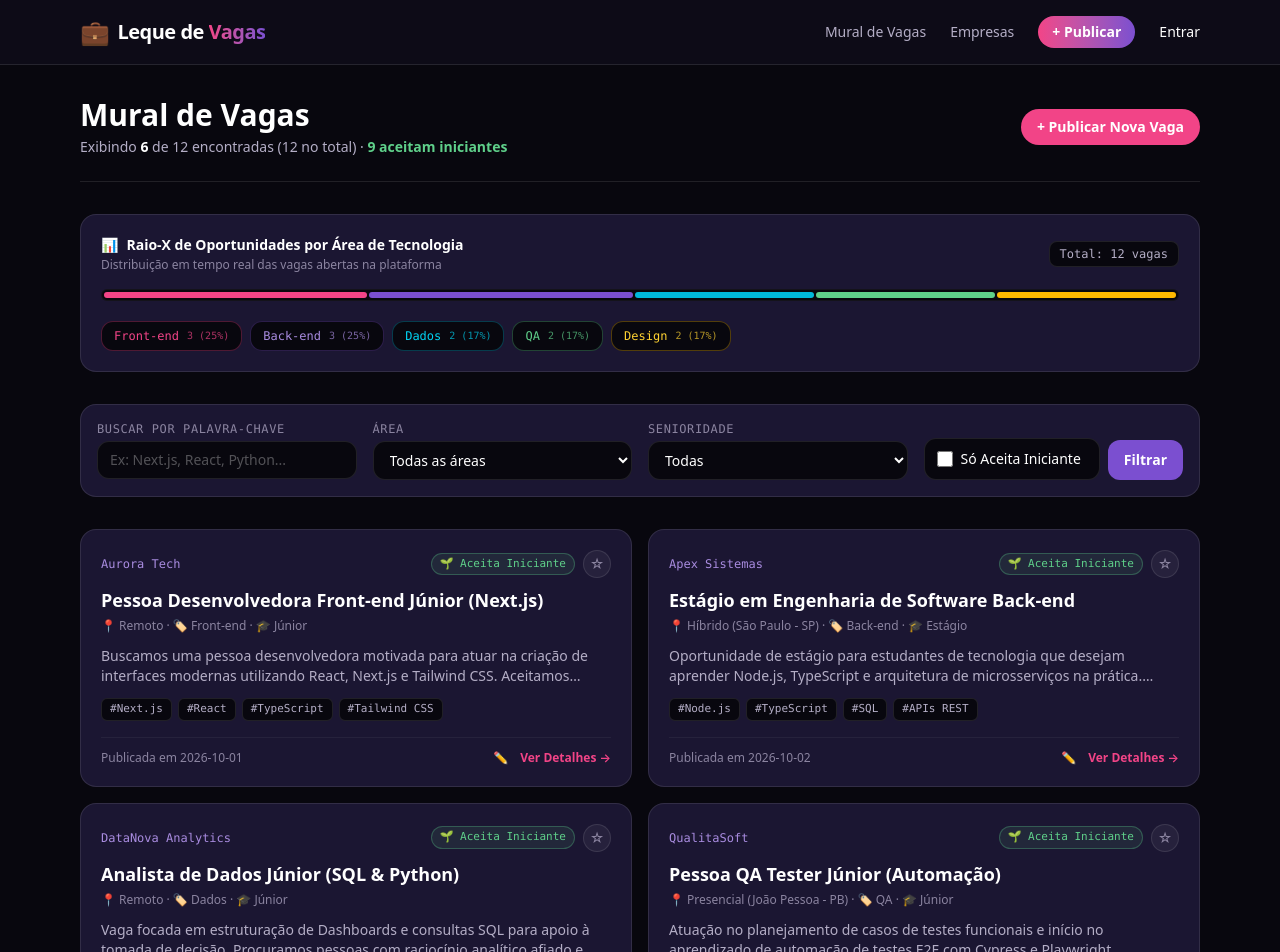
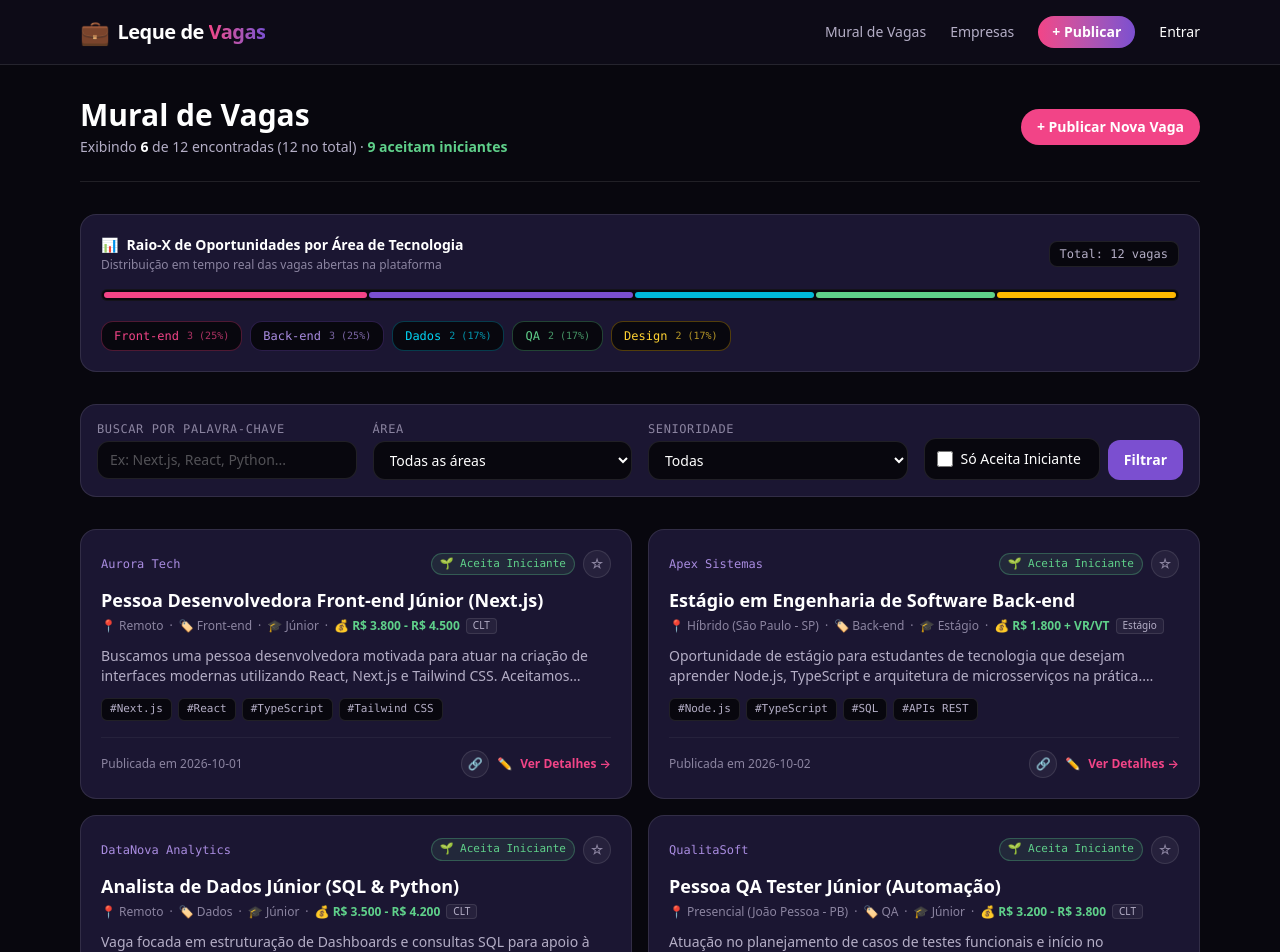
Before and after one commit to haendelribeiro/lequedevagas-web, a Next.js app: page /vagas in a window 1280 px wide. Shown: the top 952 px of the page. Built offline with nearby package versions, Linux system fonts and the light colour scheme; no server answers.

Commit message:
feat: adiciona exportacao CSV, compartilhamento com Toast, OG Image dinamica e faixas salariais

```diff
--- /dev/null
+++ b/app/vagas/BotaoCompartilhar.tsx
@@ -0,0 +1,68 @@
+'use client';
+
+import { useState } from 'react';
+
+type Props = {
+  vagaId: string;
+  titulo: string;
+  empresa: string;
+};
+
+export default function BotaoCompartilhar({ vagaId, titulo, empresa }: Props) {
+  const [toastVisivel, setToastVisivel] = useState(false);
+
+  async function handleCompartilhar(e: React.MouseEvent) {
+    e.preventDefault();
+    e.stopPropagation();
+
+    const url = `${window.location.origin}/vagas/${vagaId}`;
+    const texto = `Confira esta vaga de ${titulo} na ${empresa} no Leque de Vagas: ${url}`;
+
+    if (navigator.share) {
+      try {
+        await navigator.share({
+          title: `${titulo} - ${empresa}`,
+          text: texto,
+          url: url,
+        });
+        return;
+      } catch {
+        // Se usuário cancelar o share nativo, faz fallback pro clipboard
+      }
+    }
+
+    try {
+      await navigator.clipboard.writeText(url);
+      setToastVisivel(true);
+      setTimeout(() => {
+        setToastVisivel(false);
+      }, 2500);
+    } catch {
+      alert(`Copie o link: ${url}`);
+    }
+  }
+
+  return (
+    <>
+      <button
+        type="button"
+        onClick={handleCompartilhar}
+        title="Compartilhar vaga ou copiar link"
+        className="w-7 h-7 rounded-full bg-white/5 hover:bg-white/10 border border-white/10 text-xs text-[#B4AEC6] hover:text-white flex items-center justify-center transition-all hover:scale-105"
+      >
+        🔗
+      </button>
+
+      {/* Toast Flutuante de Confirmação */}
+      {toastVisivel && (
+        <div className="fixed bottom-6 right-6 z-50 bg-[#1B1632] border border-[#5fd08a]/40 text-white px-4 py-3 rounded-2xl shadow-2xl flex items-center gap-3 animate-bounce">
+          <span className="text-xl">📋</span>
+          <div>
+            <p className="text-xs font-bold text-[#5fd08a]">Link copiado com sucesso!</p>
+            <p className="text-[11px] text-[#B4AEC6]">Cole no WhatsApp, LinkedIn ou com seus colegas.</p>
+          </div>
+        </div>
+      )}
+    </>
+  );
+}
--- /dev/null
+++ b/app/vagas/[id]/opengraph-image.tsx
@@ -0,0 +1,92 @@
+import { ImageResponse } from 'next/og';
+import { buscarVagaPorId } from '@/data/vagas';
+
+export const size = {
+  width: 1200,
+  height: 630,
+};
+
+export const contentType = 'image/png';
+
+type Props = {
+  params: Promise<{
+    id: string;
+  }>;
+};
+
+export default async function Image({ params }: Props) {
+  const { id } = await params;
+  const vaga = buscarVagaPorId(id);
+
+  return new ImageResponse(
+    (
+      <div
+        style={{
+          width: '100%',
+          height: '100%',
+          display: 'flex',
+          flexDirection: 'column',
+          justifyContent: 'space-between',
+          backgroundColor: '#08070E',
+          padding: '60px',
+          color: '#F3F0FA',
+          fontFamily: 'sans-serif',
+          border: '16px solid #1B1632',
+        }}
+      >
+        <div style={{ display: 'flex', alignItems: 'center', gap: '16px' }}>
+          <div style={{ fontSize: '42px' }}>💼</div>
+          <div style={{ fontSize: '32px', fontWeight: 'bold' }}>
+            Leque de <span style={{ color: '#F24487' }}>Vagas</span>
+          </div>
+        </div>
+
+        <div style={{ display: 'flex', flexDirection: 'column', gap: '20px' }}>
+          <div style={{ display: 'flex', gap: '12px', fontSize: '20px' }}>
+            <span style={{ backgroundColor: '#1B1632', padding: '6px 16px', borderRadius: '8px', color: '#A98CE0' }}>
+              🏢 {vaga?.empresa || 'Empresa Parceira'}
+            </span>
+            <span style={{ backgroundColor: '#1B1632', padding: '6px 16px', borderRadius: '8px', color: '#5fd08a' }}>
+              🌱 Aceita Iniciante
+            </span>
+            <span style={{ backgroundColor: '#1B1632', padding: '6px 16px', borderRadius: '8px', color: '#F24487' }}>
+              {vaga?.senioridade || 'Júnior'}
+            </span>
+          </div>
+
+          <div
+            style={{
+              fontSize: '52px',
+              fontWeight: '900',
+              lineHeight: 1.15,
+              color: '#ffffff',
+            }}
+          >
+            {vaga?.titulo || 'Oportunidade de Tecnologia'}
+          </div>
+
+          <div style={{ fontSize: '24px', color: '#B4AEC6' }}>
+            📍 {vaga?.local || 'Remoto'} · 🏷️ {vaga?.area || 'Tecnologia'} · 💰 {vaga?.salario || 'A combinar'} ({vaga?.regime || 'CLT'})
+          </div>
+        </div>
+
+        <div
+          style={{
+            display: 'flex',
+            justifyContent: 'space-between',
+            fontSize: '18px',
+            color: '#8B84A0',
+            borderTop: '2px solid #1B1632',
+            paddingTop: '20px',
+          }}
+        >
+          <span>Plataforma Oficial de Vagas para Migração de Carreira</span>
+          <span>Next.js 16 · Turbopack</span>
+        </div>
+      </div>
+    ),
+    {
+      ...size,
+    }
+  );
+}
--- a/app/vagas/page.tsx
+++ b/app/vagas/page.tsx
@@ -3,6 +3,7 @@ import { listarVagas } from '@/data/vagas';
 import PaginacaoVagas from './PaginacaoVagas';
 import EstatisticasMercado from './EstatisticasMercado';
 import BotaoFavorito from './BotaoFavorito';
+import BotaoCompartilhar from './BotaoCompartilhar';
 
 export const metadata = {
   title: 'Mural de Vagas · Leque de Vagas',
@@ -176,8 +177,19 @@ export default async function MuralDeVagasPage({ searchParams }: Props) {
                     </Link>
                   </h2>
 
-                  <p className="text-xs text-[#8B84A0] mt-1">
-                    📍 {vaga.local} · 🏷️ {vaga.area} · 🎓 {vaga.senioridade}
+                  <p className="text-xs text-[#8B84A0] mt-1 flex flex-wrap items-center gap-1.5">
+                    <span>📍 {vaga.local}</span>
+                    <span>·</span>
+                    <span>🏷️ {vaga.area}</span>
+                    <span>·</span>
+                    <span>🎓 {vaga.senioridade}</span>
+                    {vaga.salario && (
+                      <>
+                        <span>·</span>
+                        <span className="text-[#5fd08a] font-semibold">💰 {vaga.salario}</span>
+                        <span className="px-1.5 py-0.2 rounded bg-white/5 border border-white/10 text-[10px] text-[#B4AEC6]">{vaga.regime || 'CLT'}</span>
+                      </>
+                    )}
                   </p>
 
                   <p className="text-sm text-[#B4AEC6] mt-3 line-clamp-2">
@@ -201,7 +213,8 @@ export default async function MuralDeVagasPage({ searchParams }: Props) {
 
                 <div className="mt-4 pt-3 border-t border-white/5 flex items-center justify-between">
                   <span className="text-xs text-[#8B84A0]">Publicada em {vaga.publicadaEm}</span>
-                  <div className="flex items-center gap-3">
+                  <div className="flex items-center gap-2">
+                    <BotaoCompartilhar vagaId={vaga.id} titulo={vaga.titulo} empresa={vaga.empresa} />
                     <Link
                       href={`/vagas/${vaga.id}/editar`}
                       className="text-xs text-[#8B84A0] hover:text-white"
--- a/data/vagas.ts
+++ b/data/vagas.ts
@@ -1,5 +1,6 @@
 export type AreaTech = 'Front-end' | 'Back-end' | 'Dados' | 'QA' | 'Design';
 export type Senioridade = 'Estágio' | 'Júnior' | 'Pleno';
+export type RegimeContratacao = 'CLT' | 'PJ' | 'Estágio';
 
 export type Vaga = {
   id: string;
@@ -12,6 +13,8 @@ export type Vaga = {
   aceitaIniciante: boolean;
   descricao: string;
   publicadaEm: string;
+  salario?: string;
+  regime?: RegimeContratacao;
   tags?: string[];
 };
 
@@ -25,6 +28,8 @@ export const vagasIniciais: Vaga[] = [
     senioridade: "Júnior",
     local: "Remoto",
     aceitaIniciante: true,
+    salario: "R$ 3.800 - R$ 4.500",
+    regime: "CLT",
     descricao: "Buscamos uma pessoa desenvolvedora motivada para atuar na criação de interfaces modernas utilizando React, Next.js e Tailwind CSS. Aceitamos pessoas em transição de carreira que tenham projetos práticos construídos.",
     publicadaEm: "2026-10-01",
     tags: ["Next.js", "React", "TypeScript", "Tailwind CSS"]
@@ -38,6 +43,8 @@ export const vagasIniciais: Vaga[] = [
     senioridade: "Estágio",
     local: "Híbrido (São Paulo - SP)",
     aceitaIniciante: true,
+    salario: "R$ 1.800 + VR/VT",
+    regime: "Estágio",
     descricao: "Oportunidade de estágio para estudantes de tecnologia que desejam aprender Node.js, TypeScript e arquitetura de microsserviços na prática. Mentoria dedicada garantida.",
     publicadaEm: "2026-10-02",
     tags: ["Node.js", "TypeScript", "SQL", "APIs REST"]
@@ -51,6 +58,8 @@ export const vagasIniciais: Vaga[] = [
     senioridade: "Júnior",
     local: "Remoto",
     aceitaIniciante: true,
+    salario: "R$ 3.500 - R$ 4.200",
+    regime: "CLT",
     descricao: "Vaga focada em estruturação de Dashboards e consultas SQL para apoio à tomada de decisão. Procuramos pessoas com raciocínio analítico afiado e vontade de aprender PowerBI e Python.",
     publicadaEm: "2026-10-03",
     tags: ["Python", "SQL", "PowerBI", "Pandas"]
@@ -64,6 +73,8 @@ export const vagasIniciais: Vaga[] = [
     senioridade: "Júnior",
     local: "Presencial (João Pessoa - PB)",
     aceitaIniciante: true,
+    salario: "R$ 3.200 - R$ 3.800",
+    regime: "CLT",
     descricao: "Atuação no planejamento de casos de testes funcionais e início no aprendizado de automação de testes E2E com Cypress e Playwright.",
     publicadaEm: "2026-10-03",
     tags: ["Playwright", "Cypress", "QA", "Testes E2E"]
@@ -77,6 +88,8 @@ export const vagasIniciais: Vaga[] = [
     senioridade: "Júnior",
     local: "Remoto",
     aceitaIniciante: true,
+    salario: "R$ 3.400 - R$ 4.000",
+    regime: "PJ",
     descricao: "Criação de protótipos navegáveis no Figma, wireframes e testes de usabilidade para produtos digitais. É fundamental apresentar um portfólio com estudos de caso fictícios ou reais.",
     publicadaEm: "2026-10-04",
     tags: ["Figma", "UI Design", "UX Research", "Wireframes"]
@@ -90,6 +103,8 @@ export const vagasIniciais: Vaga[] = [
     senioridade: "Pleno",
     local: "Remoto",
     aceitaIniciante: false,
+    salario: "R$ 7.500 - R$ 9.000",
+    regime: "CLT",
     descricao: "Construção de APIs RESTful e Server Actions de alta performance com Node.js, Prisma ORM e PostgreSQL.",
     publicadaEm: "2026-10-04",
     tags: ["Node.js", "Prisma", "PostgreSQL", "Docker"]
@@ -103,6 +118,8 @@ export const vagasIniciais: Vaga[] = [
     senioridade: "Júnior",
     local: "Remoto",
     aceitaIniciante: true,
+    salario: "R$ 3.600 - R$ 4.300",
+    regime: "CLT",
     descricao: "Desenvolvimento de funcionalidades para aplicativos mobile iOS e Android. Desejável conhecimento em Expo e consumo de APIs REST.",
     publicadaEm: "2026-10-04",
     tags: ["React Native", "Expo", "Mobile", "TypeScript"]
@@ -116,6 +133,8 @@ export const vagasIniciais: Vaga[] = [
     senioridade: "Estágio",
     local: "Híbrido (Recife - PE)",
     aceitaIniciante: true,
+    salario: "R$ 1.600 + Bolsa",
+    regime: "Estágio",
     descricao: "Apoio no tratamento de dados, criação de relatórios gerenciais e organização de bancos de dados relacionais.",
     publicadaEm: "2026-10-05",
     tags: ["SQL", "Excel", "Data Analytics", "ETL"]
@@ -129,6 +148,8 @@ export const vagasIniciais: Vaga[] = [
     senioridade: "Pleno",
     local: "Remoto",
     aceitaIniciante: false,
+    salario: "R$ 8.000 - R$ 9.500",
+    regime: "PJ",
     descricao: "Liderança técnica de componentes complexos, otimização de performance (Core Web Vitals) e arquitetura de design systems com Tailwind e shadcn/ui.",
     publicadaEm: "2026-10-05",
     tags: ["Next.js", "Tailwind CSS", "Design Systems", "Web Vitals"]
@@ -142,6 +163,8 @@ export const vagasIniciais: Vaga[] = [
     senioridade: "Júnior",
     local: "Remoto",
     aceitaIniciante: true,
+    salario: "R$ 3.800 - R$ 4.600",
+    regime: "CLT",
     descricao: "Manutenção e criação de novas rotas em sistemas web utilizando Python, Django e PostgreSQL. Ambiente colaborativo e focado em aprendizado.",
     publicadaEm: "2026-10-05",
     tags: ["Python", "Django", "PostgreSQL", "APIs"]
@@ -155,6 +178,8 @@ export const vagasIniciais: Vaga[] = [
     senioridade: "Estágio",
     local: "Presencial (Cabedelo - PB)",
     aceitaIniciante: true,
+    salario: "R$ 1.500 + VT",
+    regime: "Estágio",
     descricao: "Execução manual de testes em sistemas web e mobile, report de bugs e elaboração de relatórios de cobertura de testes.",
     publicadaEm: "2026-10-05",
     tags: ["Testes Manuais", "QA", "Jira", "Test Plans"]
@@ -168,13 +193,14 @@ export const vagasIniciais: Vaga[] = [
     senioridade: "Pleno",
     local: "Remoto",
     aceitaIniciante: false,
+    salario: "R$ 7.000 - R$ 8.500",
+    regime: "PJ",
     descricao: "Definição de fluxos de jornada complexos, testes com usuários reais e manutenção de sistemas de design corporativos.",
     publicadaEm: "2026-10-05",
     tags: ["Figma", "Design System", "Product Design", "UX"]
   }
 ];
 
-// Singleton em memória para persistência dinâmica durante execução
 const globalForVagas = globalThis as unknown as {
   vagasStore?: Vaga[];
 };
@@ -200,6 +226,8 @@ export function adicionarVaga(dados: Omit<Vaga, 'id' | 'publicadaEm'>): Vaga {
     ...dados,
     id: novoId,
     publicadaEm: hoje,
+    salario: dados.salario || 'A combinar',
+    regime: dados.regime || 'CLT',
     tags: dados.tags && dados.tags.length > 0 ? dados.tags : [dados.area, dados.senioridade]
   };
 
```
Also changed, not shown: app/painel/BotaoExportarCSV.tsx (added, +59 -0 lines), app/painel/page.tsx (+8 -1 lines), app/vagas/[id]/page.tsx (+7 -0 lines).
